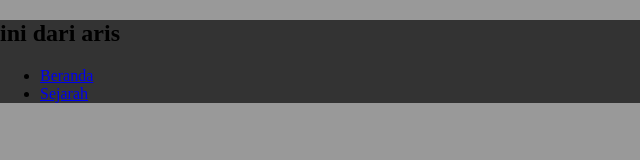
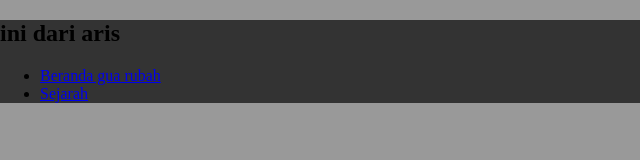
Before and after one commit to rama09n/ramadhani, a plain HTML site: page index.html in a window 1280 px wide. Shown: the full height of the page, 0-640 px from the left. Drawn offline with Linux system fonts and the light colour scheme.

Commit message:
rubah text menu beranda

```diff
--- a/index.html
+++ b/index.html
@@ -25,7 +25,7 @@
 <header class="besar">
 	<h2>ini dari aris</h2>
 	<ul>
-		<li><a href="#">Beranda</a></li>
+		<li><a href="#">Beranda gua rubah</a></li>
 		<li><a href="#">Sejarah</a></li>
 	</ul>
 </header>
```
